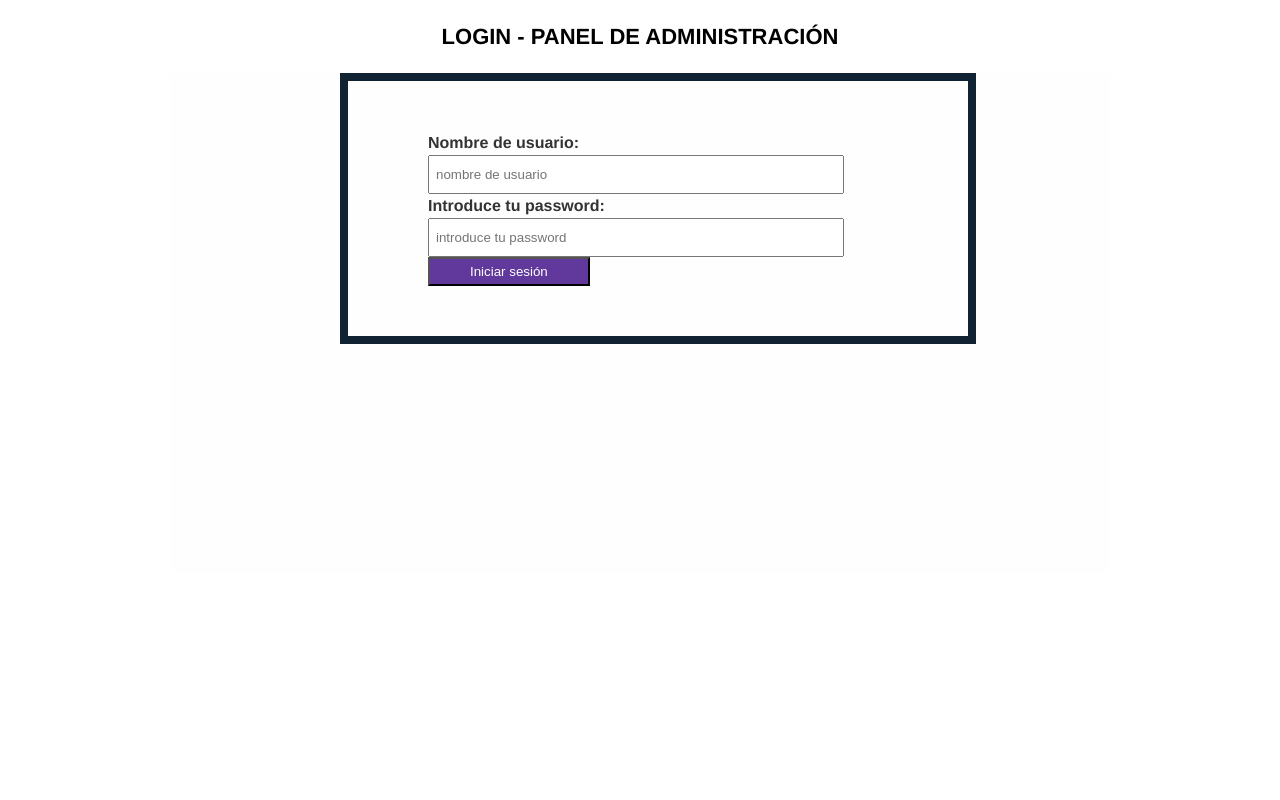
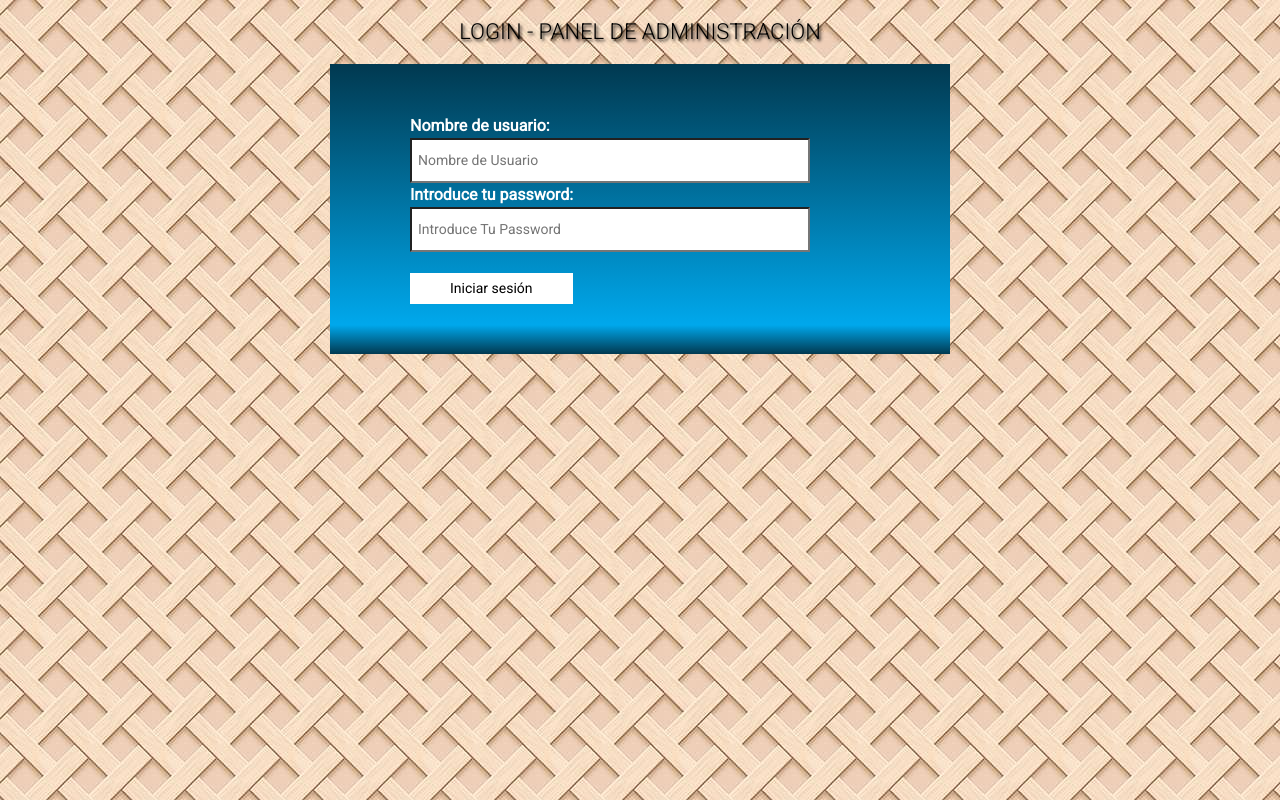
Before and after one commit to Qualtiva/Panel-de-administracion, a CodeIgniter app: page /index.php/admin/login/index in a window 1280 px wide. Run offline with CodeIgniter, Linux system fonts and the light colour scheme; some libraries are stand-ins or nearby versions.

Commit message:
fail XD me falto aplicar el diseño en el login

```diff
--- a/application/views/admin/login_view.php
+++ b/application/views/admin/login_view.php
@@ -3,7 +3,10 @@
 	<head>
 		<title><?php echo lang('titulo')?></title>
 		<meta http-equiv="Content-Type" content="text/html; charset=UTF-8">
-		<link rel="stylesheet" type="text/css" href="<?=base_url()?>estatico/css/960.css" media="screen" />
+		<link href="<?=base_url()?>estatico/css/preview.css" rel="stylesheet" />
+		<script src="<?=base_url()?>estatico/js/modernizr.js"></script>
+		<link href='http://fonts.googleapis.com/css?family=Roboto:400,300' rel='stylesheet' type='text/css'>
+				<link rel="stylesheet" type="text/css" href="<?=base_url()?>estatico/css/960.css" media="screen" />
 		 <link rel="stylesheet" type="text/css" href="<?=base_url()?>estatico/css/text.css" media="screen" />
 		 <link rel="stylesheet" type="text/css" href="<?=base_url()?>estatico/css/reset.css" media="screen" />
 		 <script src="http://code.jquery.com/jquery-1.8.3.js"></script>
@@ -15,16 +18,19 @@
 		 	}
 		 	#login{
 		 		background: #fefefe;
-		 		min-height: 500px;
+		 		min-height: 300px;
 		 	}
 		 	#formulario_login{
 		 		font-size: 14px;
-		 		border: 8px solid #112233;
+		 		background-image: linear-gradient(#013950, #00a8ec 90%, #013950);
+				border: none;
+				box-shadow: none;
+				outline: none;
 		 	}
 		 	label{
 		 		display: block;
 		 		font-size: 16px;
-		 		color: #333333;
+		 		color: white;
 		 		font-weight: bold;
 		 	}
 		 	input[type=text],input[type=password]{
@@ -33,8 +39,9 @@
 		 	}
 		 	input[type=submit]{
 		 		padding: 5px 40px;
-		 		background: #61399d;
-		 		color: #fff;
+		 		background-color: white;
+				border: none;
+		 		color: black;
 		 	}
 		 	input[type=register]{
 		 		padding: 10px 40px;
@@ -50,16 +57,17 @@
 		 	}
 		 </style>
 	</head>
-	<body>
+<body class="eternity-form" style="background: url('<?php echo base_url()?>estatico/imagenes/bg.jpg');">
 	<?php
-	$username = array('name' => 'username', 'placeholder' => 'nombre de usuario');
-	$password = array('name' => 'password',	'placeholder' => 'introduce tu password');
+	$username = array('name' => 'username', 'placeholder' => 'Nombre de Usuario');
+	$password = array('name' => 'password',	'placeholder' => 'Introduce Tu Password');
 	$submit = array('name' => 'submit', 'value' => 'Iniciar sesión', 'title' => 'Iniciar sesión');
 	$register = array('name' => 'register', 'value' => 'Register', 'title' => 'Registrarse');
 	?>
 	<div class="container_12">
-		<h1>LOGIN - PANEL DE ADMINISTRACIÓN</h1>
-		<div class="grid_12" id="login">
+			<font color="black" style="text-shadow: black 0.1em 0.1em 0.2em;">
+				<h1>LOGIN - PANEL DE ADMINISTRACIÓN</h1>
+			</font>
 			<div class="grid_8 push_2" id="formulario_login">
 				<div class="grid_6 push_1" id="campos_login">
 					<?=form_open('admin/login/new_user')?>
@@ -67,7 +75,7 @@
 					<?=form_input($username)?><p><?=form_error('username')?></p>
 					<label for="password">Introduce tu password:</label>
 					<?=form_password($password)?><p><?=form_error('password')?></p>
-					<?=form_hidden('token',$token)?>
+					<?=form_hidden('token',$token)?></br>
 					<?=form_submit($submit)?>
 					<?=form_close()?>
 					<?php
@@ -80,7 +88,6 @@
 					?>
 				</div>
 			</div>
-		</div>
 	</div>
 	</body>
 </html>
```
